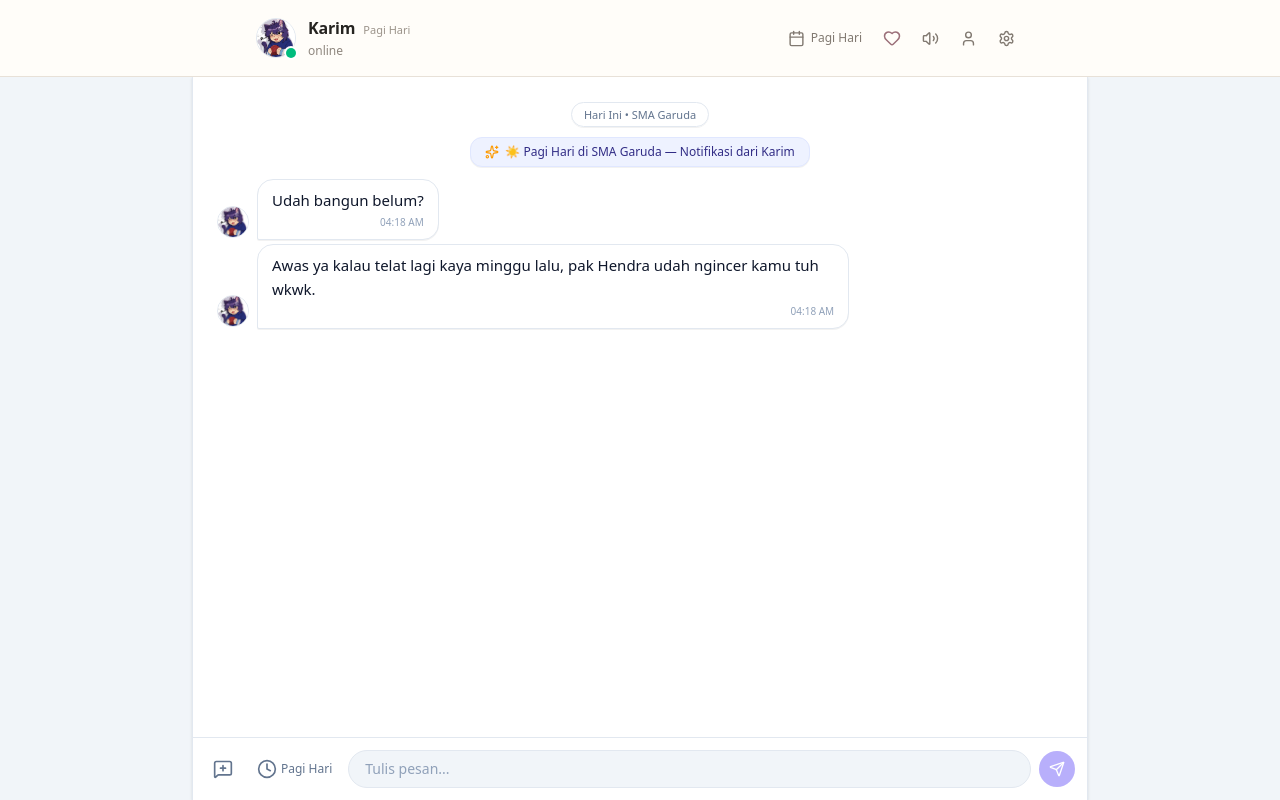
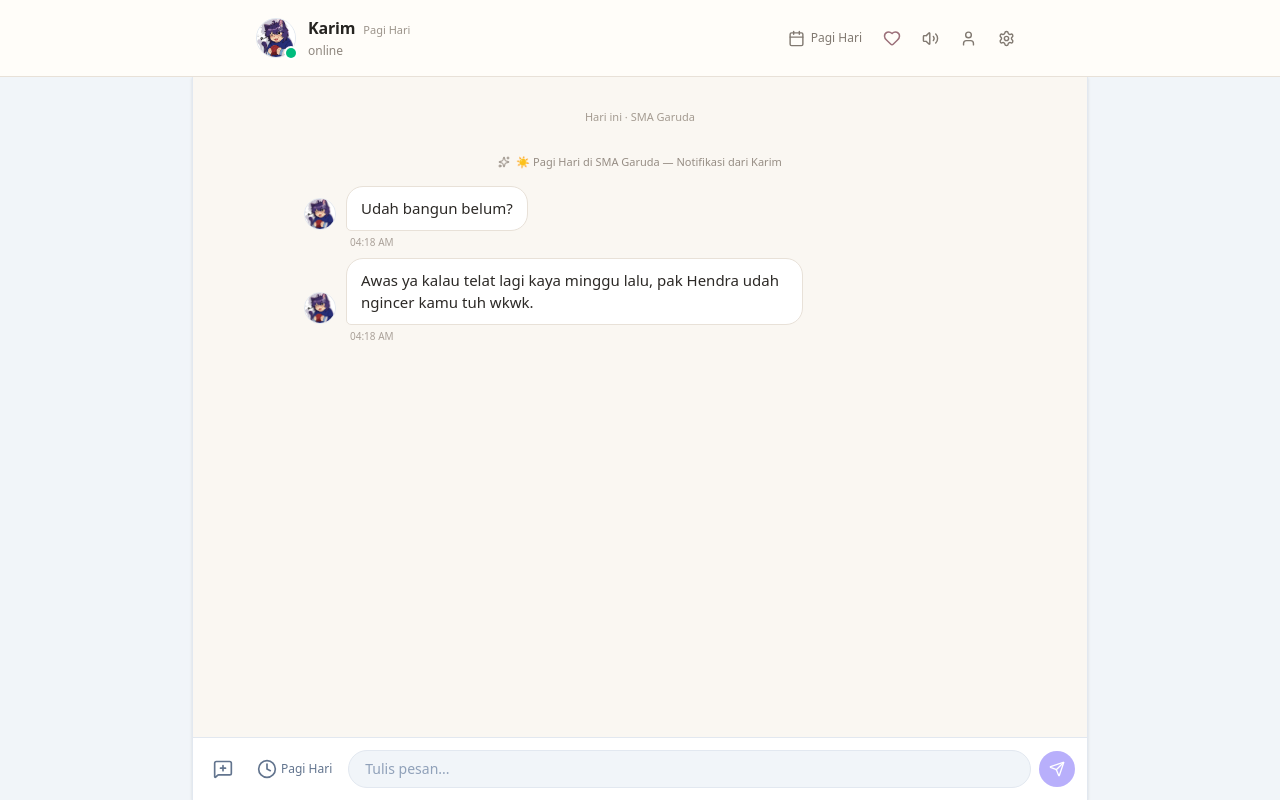
Before and after one commit to Syraku/Karim, a React (Vite) app: page / in a window 1280 px wide. Built offline with nearby package versions, Linux system fonts and the light colour scheme.

Commit message:
Redesign message area for a natural personal messenger aesthetic

```diff
--- a/src/components/MessageList.tsx
+++ b/src/components/MessageList.tsx
@@ -23,21 +23,19 @@ export const MessageList: React.FC<MessageListProps> = ({
   }, [messages, isTyping]);
 
   return (
-    <div className="flex-1 overflow-y-auto px-3 sm:px-6 py-4 space-y-3 sm:space-y-4">
-      {/* Date / Day Indicator Banner */}
-      <div className="text-center my-2">
-        <span className="text-[11px] font-medium text-slate-500 dark:text-zinc-400 bg-white dark:bg-zinc-800 px-3 py-1 rounded-full border border-slate-200 dark:border-zinc-700 shadow-2xs">
-          Hari Ini • SMA Garuda
-        </span>
+    <div className="flex-1 overflow-y-auto bg-[#faf7f2] dark:bg-[#141416] px-4 sm:px-8 py-5 sm:py-7">
+      <div className="max-w-2xl mx-auto space-y-2">
+        <div className="flex justify-center py-1 mb-4">
+          <span className="text-[11px] text-[#a49b91] dark:text-zinc-500">Hari ini · SMA Garuda</span>
         </div>
 
         {messages.map((msg, index) => {
           if (msg.sender === 'system') {
             return (
-            <div key={msg.id || index} className="flex justify-center my-3">
-              <div className="max-w-md bg-indigo-50 dark:bg-zinc-800/80 border border-indigo-100 dark:border-zinc-700 rounded-xl px-3.5 py-1.5 text-center text-xs text-indigo-900 dark:text-indigo-200 shadow-2xs flex items-center justify-center gap-1.5">
-                <Sparkles className="w-3.5 h-3.5 text-amber-500 flex-shrink-0" />
-                <span className="font-medium">{msg.text}</span>
+              <div key={msg.id || index} className="flex justify-center py-2">
+                <div className="text-[11px] text-[#968d84] dark:text-zinc-500 flex items-center gap-1.5">
+                  <Sparkles className="w-3 h-3" />
+                  <span>{msg.text}</span>
                 </div>
               </div>
             );
@@ -48,46 +46,31 @@ export const MessageList: React.FC<MessageListProps> = ({
           return (
             <div
               key={msg.id || index}
-            className={`flex items-end gap-2 my-1 ${isKarim ? 'justify-start' : 'justify-end'}`}
+              className={`flex items-end gap-2.5 ${isKarim ? 'justify-start' : 'justify-end'} ${isKarim ? 'pl-0' : 'pr-0'}`}
             >
-            {/* Karim Avatar on Left */}
               {isKarim && (
-              <KarimAvatar
-                customArtworkUrl={karimArtworkUrl}
-                size="sm"
-                showStatusDot={false}
-                className="mb-0.5"
-              />
+                <KarimAvatar customArtworkUrl={karimArtworkUrl} size="sm" showStatusDot={false} className="mb-5" />
               )}
 
-            {/* Message Bubble Container */}
+              <div className={`max-w-[82%] sm:max-w-[68%] ${isKarim ? 'items-start' : 'items-end'} flex flex-col`}>
                 <div
-              className={`max-w-[82%] sm:max-w-[70%] rounded-2xl px-3.5 py-2 text-sm sm:text-[15px] leading-relaxed transition-colors ${
+                  className={`px-3.5 py-2.5 text-[14px] sm:text-[15px] leading-[1.5] ${
                     isKarim
-                  ? 'bg-white dark:bg-zinc-800 text-slate-900 dark:text-zinc-100 rounded-bl-xs border border-slate-200 dark:border-zinc-700/80 shadow-2xs'
-                  : 'bg-indigo-600 text-white rounded-br-xs shadow-2xs'
+                      ? 'bg-white dark:bg-[#202023] text-[#2c2926] dark:text-zinc-100 border border-[#e8e1d8] dark:border-zinc-800 rounded-[17px] rounded-bl-[5px]'
+                      : 'bg-[#756579] text-white rounded-[17px] rounded-br-[5px]'
                   }`}
                 >
-              {/* Message Content */}
                   <p className="whitespace-pre-wrap break-words font-normal">{msg.text}</p>
-
-              {/* Timestamp & Read Indicator */}
-              <div
-                className={`flex items-center justify-end gap-1 mt-0.5 text-[10px] ${
-                  isKarim ? 'text-slate-400 dark:text-zinc-400' : 'text-indigo-200'
-                }`}
-              >
+                </div>
+                <div className={`flex items-center gap-1 mt-1 px-1 text-[10px] ${isKarim ? 'text-[#aaa199] dark:text-zinc-600' : 'text-[#aaa199] dark:text-zinc-600'}`}>
                   <span>{msg.timestamp}</span>
-                {!isKarim && (
-                  <CheckCheck className="w-3.5 h-3.5 text-indigo-200 inline-block" />
-                )}
+                  {!isKarim && <CheckCheck className="w-3 h-3" />}
                 </div>
               </div>
 
-            {/* Player Avatar placeholder on Right */}
               {!isKarim && (
                 <div
-                className="w-7 h-7 rounded-full bg-slate-200 dark:bg-zinc-700 text-slate-700 dark:text-zinc-200 font-semibold text-xs flex items-center justify-center flex-shrink-0 mb-0.5 border border-slate-300 dark:border-zinc-600"
+                  className="w-7 h-7 rounded-full bg-[#eee8e1] dark:bg-zinc-800 text-[#766d65] dark:text-zinc-300 text-[11px] font-semibold flex items-center justify-center shrink-0 mb-5"
                   title={playerName}
                 >
                   {playerName.charAt(0).toUpperCase()}
@@ -97,25 +80,19 @@ export const MessageList: React.FC<MessageListProps> = ({
           );
         })}
 
-      {/* Typing Indicator */}
         {isTyping && (
-        <div className="flex items-end gap-2 justify-start my-1">
-          <KarimAvatar
-            customArtworkUrl={karimArtworkUrl}
-            size="sm"
-            showStatusDot={false}
-            className="mb-0.5"
-          />
-          <div className="bg-white dark:bg-zinc-800 border border-slate-200 dark:border-zinc-700/80 rounded-2xl rounded-bl-xs px-3.5 py-2.5 shadow-2xs flex items-center gap-1.5">
-            <span className="w-1.5 h-1.5 rounded-full bg-indigo-500 animate-bounce" style={{ animationDelay: '0ms' }} />
-            <span className="w-1.5 h-1.5 rounded-full bg-indigo-500 animate-bounce" style={{ animationDelay: '150ms' }} />
-            <span className="w-1.5 h-1.5 rounded-full bg-indigo-500 animate-bounce" style={{ animationDelay: '300ms' }} />
-            <span className="text-xs text-slate-400 dark:text-zinc-400 font-normal ml-1">Karim sedang mengetik...</span>
+          <div className="flex items-end gap-2.5 justify-start">
+            <KarimAvatar customArtworkUrl={karimArtworkUrl} size="sm" showStatusDot={false} className="mb-1" />
+            <div className="bg-white dark:bg-[#202023] border border-[#e8e1d8] dark:border-zinc-800 rounded-[17px] rounded-bl-[5px] px-3.5 py-3 flex items-center gap-1">
+              <span className="w-1.5 h-1.5 rounded-full bg-[#9e9289] animate-bounce" style={{ animationDelay: '0ms' }} />
+              <span className="w-1.5 h-1.5 rounded-full bg-[#9e9289] animate-bounce" style={{ animationDelay: '140ms' }} />
+              <span className="w-1.5 h-1.5 rounded-full bg-[#9e9289] animate-bounce" style={{ animationDelay: '280ms' }} />
             </div>
           </div>
         )}
 
         <div ref={bottomRef} />
       </div>
+    </div>
   );
 };
```
Lines whose indentation alone changed are shown as unchanged.
